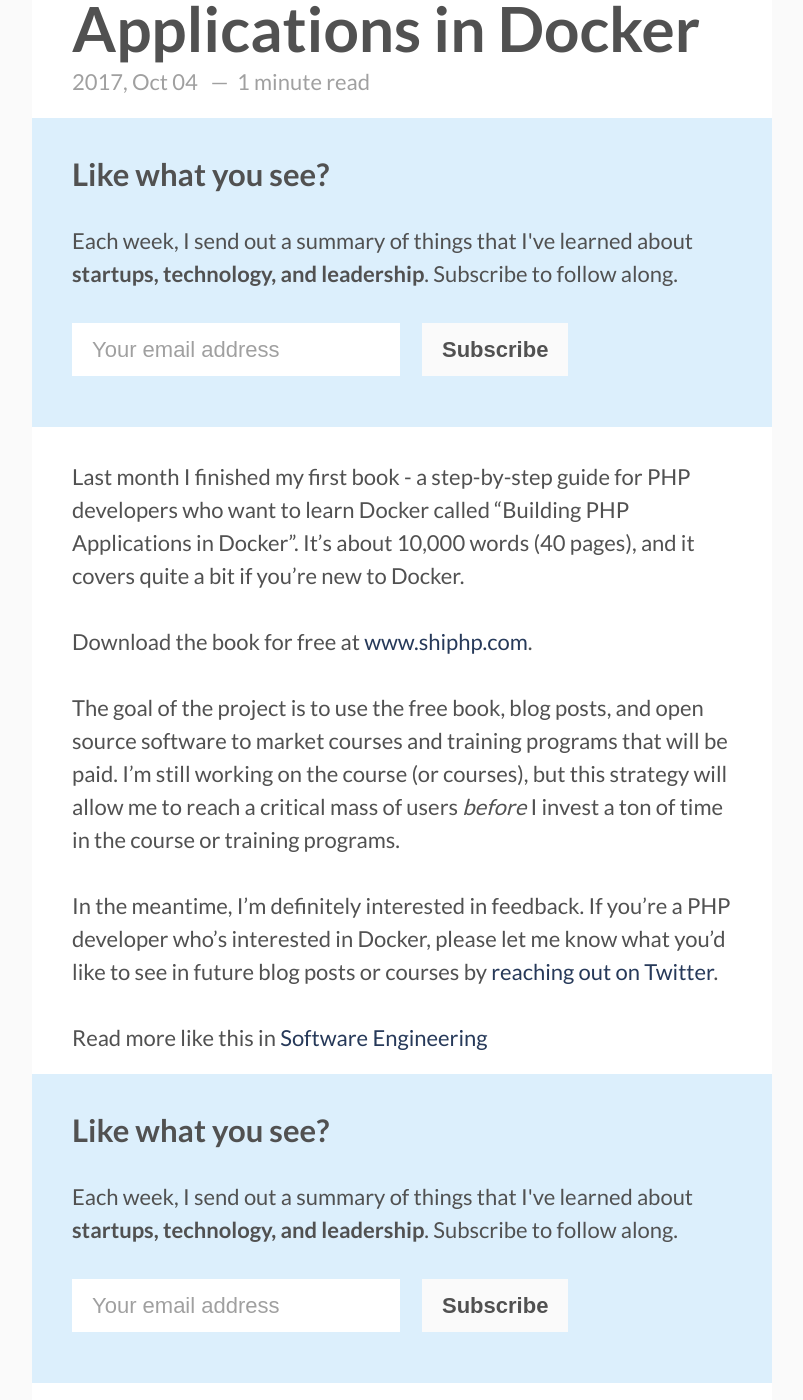
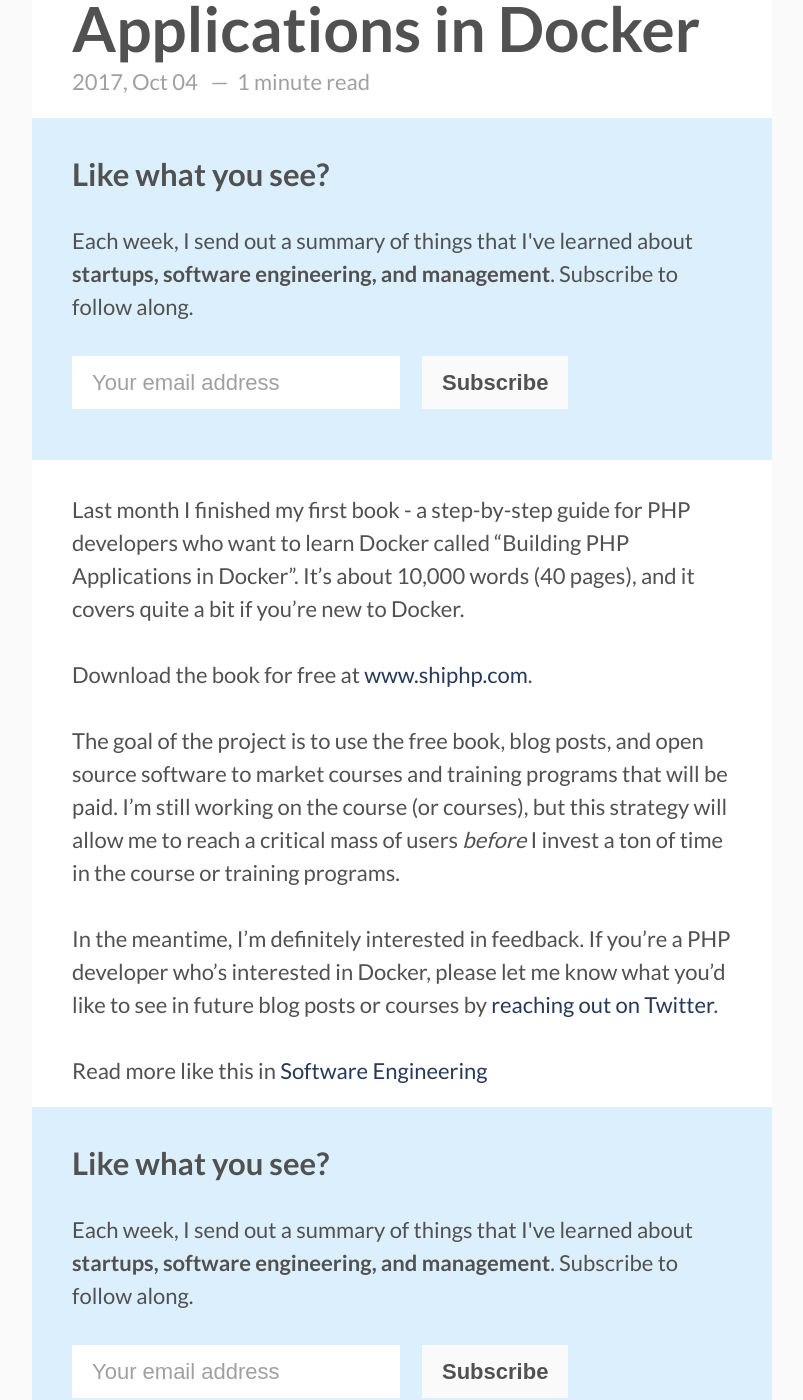
Before and after one commit to karllhughes/personal-blog-5, a Jekyll site: the page built from _posts/2017-10-04-shiphp-book.markdown, in a window 1280 px wide and 1400 px high, scrolled down 693 px. Shown: the whole window, without its empty margins (238-1041 px from the left). Built offline with Jekyll 4.4.1, drawn with Linux system fonts in a browser that asks for light colours.

Commit message:
Updating signup

```diff
--- a/_includes/signup.html
+++ b/_includes/signup.html
@@ -4,7 +4,7 @@
       <h3>Like what you see?</h3>
       <p>
         Each week, I send out a summary of things that I've
-        learned about <strong>startups, technology, and leadership</strong>.
+        learned about <strong>startups, software engineering, and management</strong>.
         Subscribe to follow along.
       </p>
       <div class="action clearfix">
```
